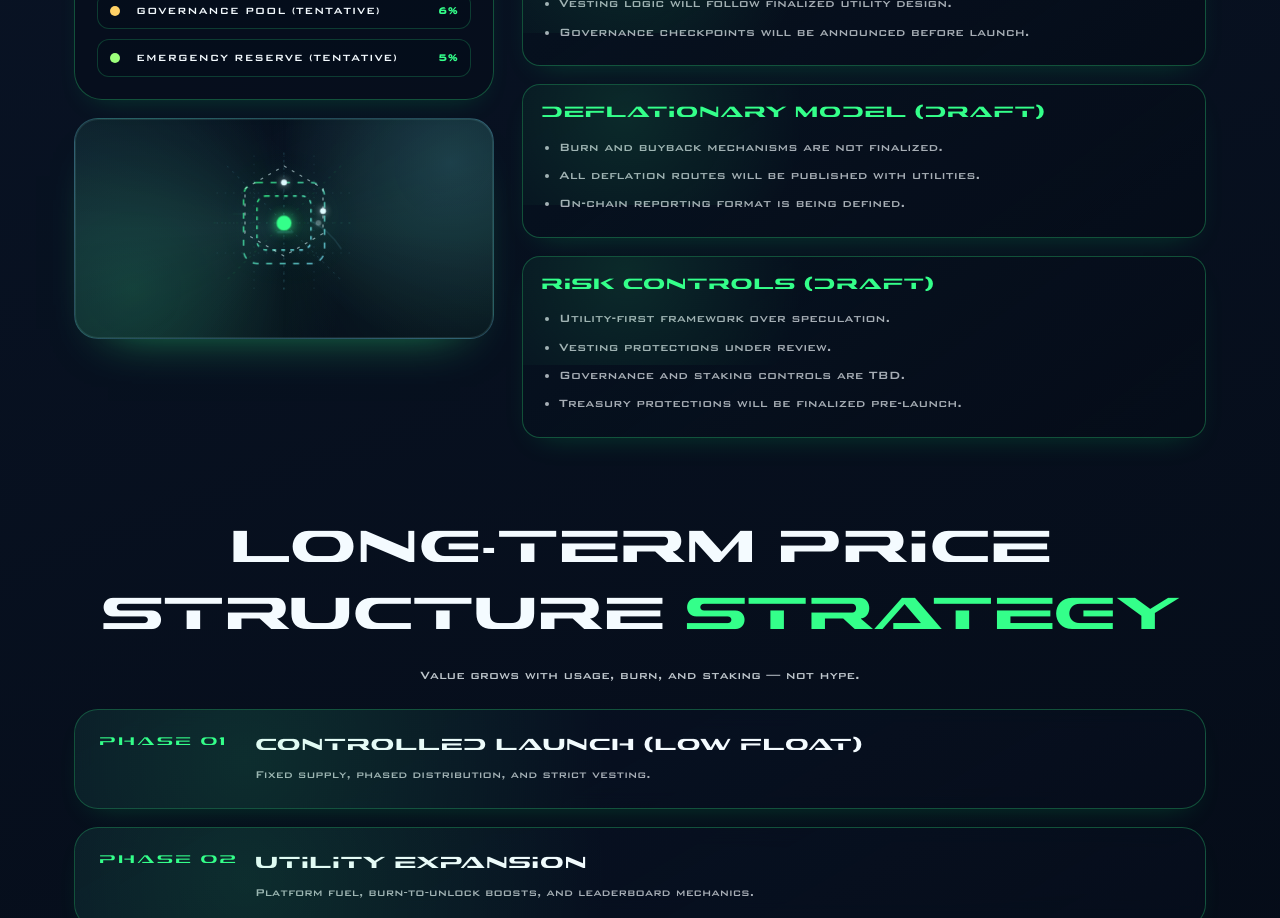
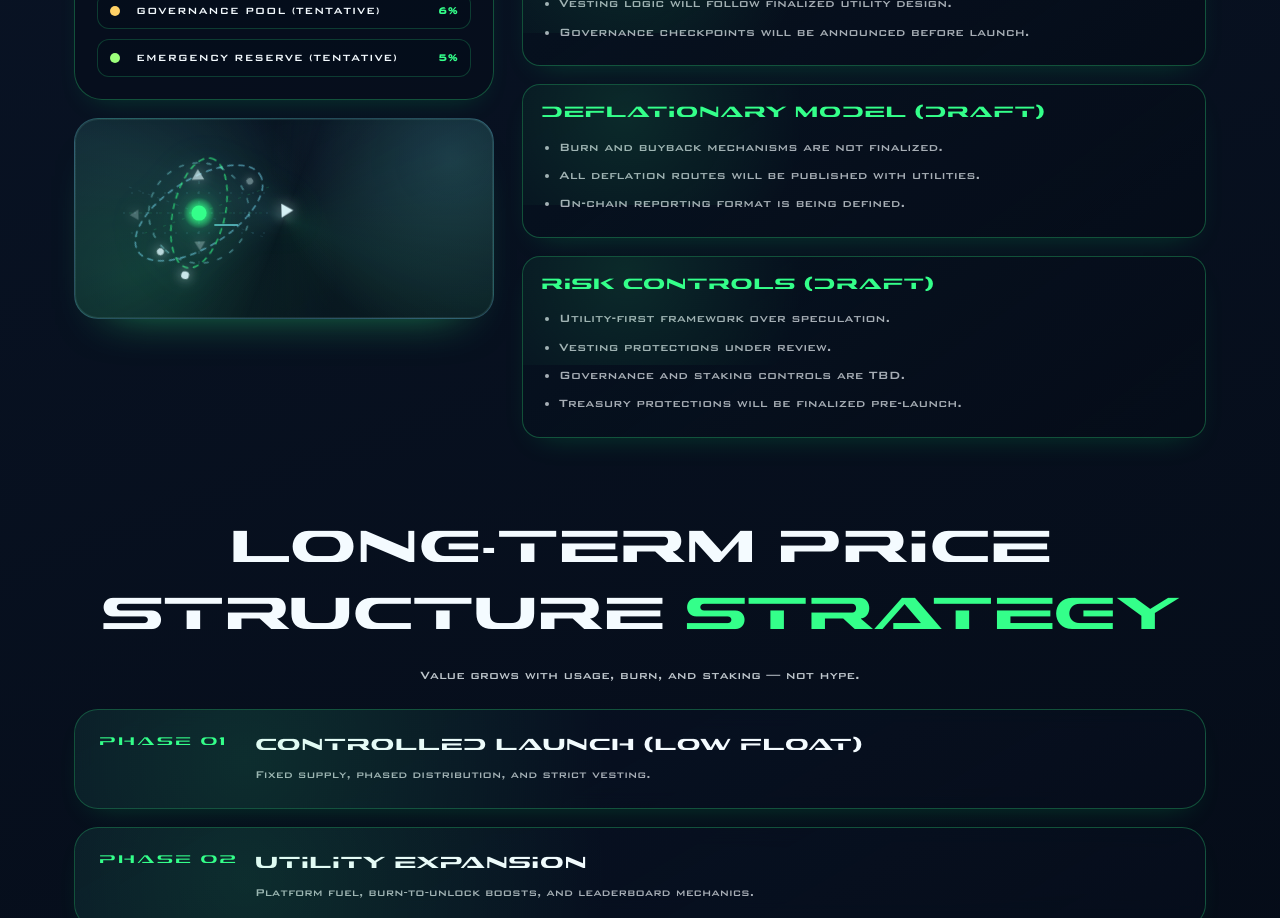
Before and after one commit to Siatai/opx, a React (Vite) app: page / in a window 1280 px wide. Shown: the part 3060-3978 px from the top of the page. Built offline with nearby package versions, Linux system fonts and the light colour scheme; a web font is replaced by a local one.

Commit message:
reuse orbit vector in tokenomics and remove alternate widget

```diff
--- a/src/App.jsx
+++ b/src/App.jsx
@@ -450,45 +450,50 @@ function App() {
             <div className="tokenomics-side">
               <TokenomicsChart />
               <div className="token-aux-vector" aria-hidden="true">
-                <svg viewBox="0 0 240 240" className="aux-vector">
+                <svg viewBox="0 0 220 140" className="stat-orbit stat-orbit-token">
                   <defs>
-                    <linearGradient id="auxLine" x1="0%" y1="0%" x2="100%" y2="100%">
+                    <linearGradient id="orbitGlowToken" x1="0%" y1="0%" x2="100%" y2="100%">
                       <stop offset="0%" stopColor="#34ff8a" />
                       <stop offset="100%" stopColor="#7be6ff" />
                     </linearGradient>
-                    <linearGradient id="auxSheen" x1="0%" y1="0%" x2="100%" y2="0%">
-                      <stop offset="0%" stopColor="rgba(52,255,138,0)" />
-                      <stop offset="50%" stopColor="rgba(120,230,255,0.75)" />
+                    <radialGradient id="orbitCorePulseToken" cx="50%" cy="50%" r="50%">
+                      <stop offset="0%" stopColor="#dffbff" />
+                      <stop offset="45%" stopColor="#34ff8a" />
                       <stop offset="100%" stopColor="rgba(52,255,138,0)" />
-                    </linearGradient>
+                    </radialGradient>
                   </defs>
-                  <g className="aux-grid">
-                    <path d="M30 80h180" className="aux-grid-line" />
-                    <path d="M30 120h180" className="aux-grid-line" />
-                    <path d="M30 160h180" className="aux-grid-line" />
-                    <path d="M80 30v180" className="aux-grid-line v" />
-                    <path d="M120 30v180" className="aux-grid-line v" />
-                    <path d="M160 30v180" className="aux-grid-line v" />
+                  <g className="orbit-grid">
+                    <path d="M34 70h152" className="orbit-grid-line" />
+                    <path d="M42 50h136" className="orbit-grid-line" />
+                    <path d="M42 90h136" className="orbit-grid-line" />
                   </g>
-                  <g className="aux-rotor aux-rotor-a">
-                    <rect x="66" y="66" width="108" height="108" rx="18" className="aux-ring" />
+                  <g className="orbit-rotator orbit-rotator-a">
+                    <ellipse cx="110" cy="70" rx="72" ry="34" className="orbit-line" />
+                    <circle cx="182" cy="70" r="4" className="orbit-dot orbit-dot-1" />
                   </g>
-                  <g className="aux-rotor aux-rotor-b">
-                    <rect x="84" y="84" width="72" height="72" rx="12" className="aux-ring inner" />
+                  <g className="orbit-rotator orbit-rotator-b">
+                    <ellipse cx="110" cy="70" rx="56" ry="26" className="orbit-line inner" />
+                    <circle cx="54" cy="70" r="3.4" className="orbit-dot orbit-dot-2" />
                   </g>
-                  <g className="aux-rotor aux-rotor-c">
-                    <polygon points="120,44 172,74 172,134 120,164 68,134 68,74" className="aux-hex" />
-                    <circle cx="172" cy="104" r="4" className="aux-dot aux-dot-c" />
+                  <g className="orbit-rotator orbit-rotator-c">
+                    <path d="M110 20c28 0 50 22 50 50s-22 50-50 50-50-22-50-50 22-50 50-50z" className="orbit-line ring" />
+                    <circle cx="110" cy="20" r="3.2" className="orbit-dot orbit-dot-3" />
                   </g>
-                  <path d="M26 120h188" className="aux-axis" />
-                  <path d="M120 26v188" className="aux-axis v" />
-                  <path d="M44 44l152 152" className="aux-axis d1" />
-                  <path d="M196 44L44 196" className="aux-axis d2" />
-                  <path d="M44 154c18-28 44-44 76-44s58 16 76 44" className="aux-wave" />
-                  <rect x="40" y="108" width="160" height="24" rx="12" className="aux-scan" />
-                  <circle cx="120" cy="120" r="11" className="aux-core" />
-                  <circle cx="174" cy="120" r="4.3" className="aux-dot aux-dot-a" />
-                  <circle cx="120" cy="66" r="4" className="aux-dot aux-dot-b" />
+                  <path d="M40 70h140" className="orbit-axis" />
+                  <path d="M110 18v104" className="orbit-axis v" />
+                  <path d="M40 44l140 52" className="orbit-axis diag" />
+                  <path d="M180 44l-140 52" className="orbit-axis diag-2" />
+                  <g className="orbit-scan-wrap">
+                    <rect x="44" y="58" width="132" height="24" rx="12" className="orbit-scan orbit-scan-token" />
+                  </g>
+                  <g className="orbit-rotator orbit-rotator-d">
+                    <polygon points="110,28 116,38 104,38" className="orbit-node orbit-node-a" />
+                    <polygon points="190,70 180,76 180,64" className="orbit-node orbit-node-b" />
+                    <polygon points="110,112 116,102 104,102" className="orbit-node orbit-node-c" />
+                    <polygon points="30,70 40,76 40,64" className="orbit-node orbit-node-d" />
+                  </g>
+                  <circle cx="110" cy="70" r="16" className="orbit-core-glow orbit-core-glow-token" />
+                  <circle cx="110" cy="70" r="7" className="orbit-core" />
                 </svg>
               </div>
             </div>
--- a/src/index.css
+++ b/src/index.css
@@ -598,9 +598,17 @@ header.header--hidden {
   opacity: 0.85;
 }
 
+.orbit-scan-token {
+  stroke: url(#orbitGlowToken);
+}
+
 .orbit-core-glow {
   fill: url(#orbitCorePulse);
   animation: coreBreath 2.4s ease-in-out infinite;
+}
+
+.orbit-core-glow-token {
+  fill: url(#orbitCorePulseToken);
 }
 
 .orbit-core {
@@ -1247,6 +1255,11 @@ section {
   position: relative;
 }
 
+.stat-orbit-token {
+  max-width: 220px;
+  height: 160px;
+}
+
 .token-aux-vector::before {
   content: "";
   position: absolute;
@@ -1659,7 +1672,6 @@ footer {
   .nav-links { display: none; }
   .roadmap-item { grid-template-columns: 1fr; }
   .tokenomics-layout { grid-template-columns: 1fr; }
-  .token-aux-vector { display: none; }
 }
 
 @media (max-width: 640px) {
@@ -1747,6 +1759,7 @@ footer {
   .hero { padding: 7px 16px 44px; }
   .hero-panel-content { padding: 20px; }
   .hero-stats { margin-top: 18px; }
+  .stat-vector { display: grid; }
   section { padding: 52px 16px; }
   .section-title { margin-bottom: 22px; }
   .cta-band { padding: 28px; }
@@ -1768,6 +1781,11 @@ footer {
   .stat-orbit {
     max-width: 150px;
     height: 86px;
+  }
+
+  .stat-orbit-token {
+    max-width: 170px;
+    height: 116px;
   }
 
   .utility-card:hover {
```
